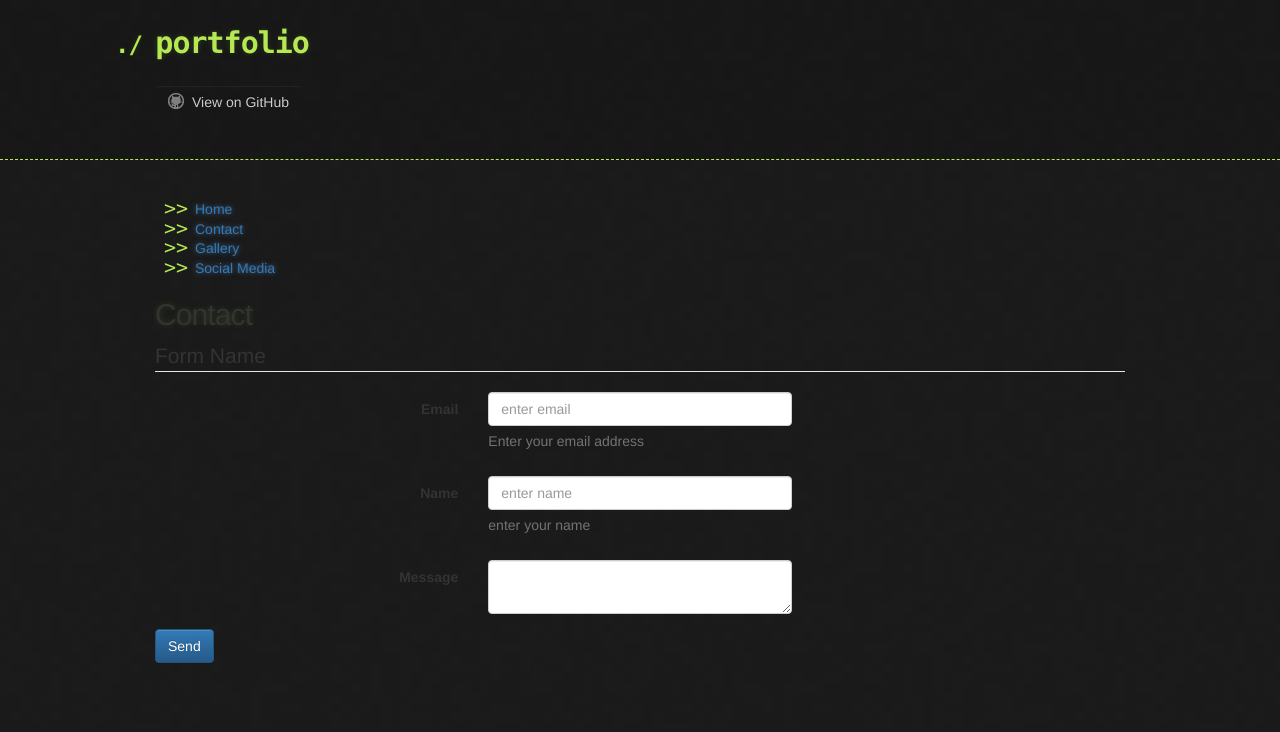
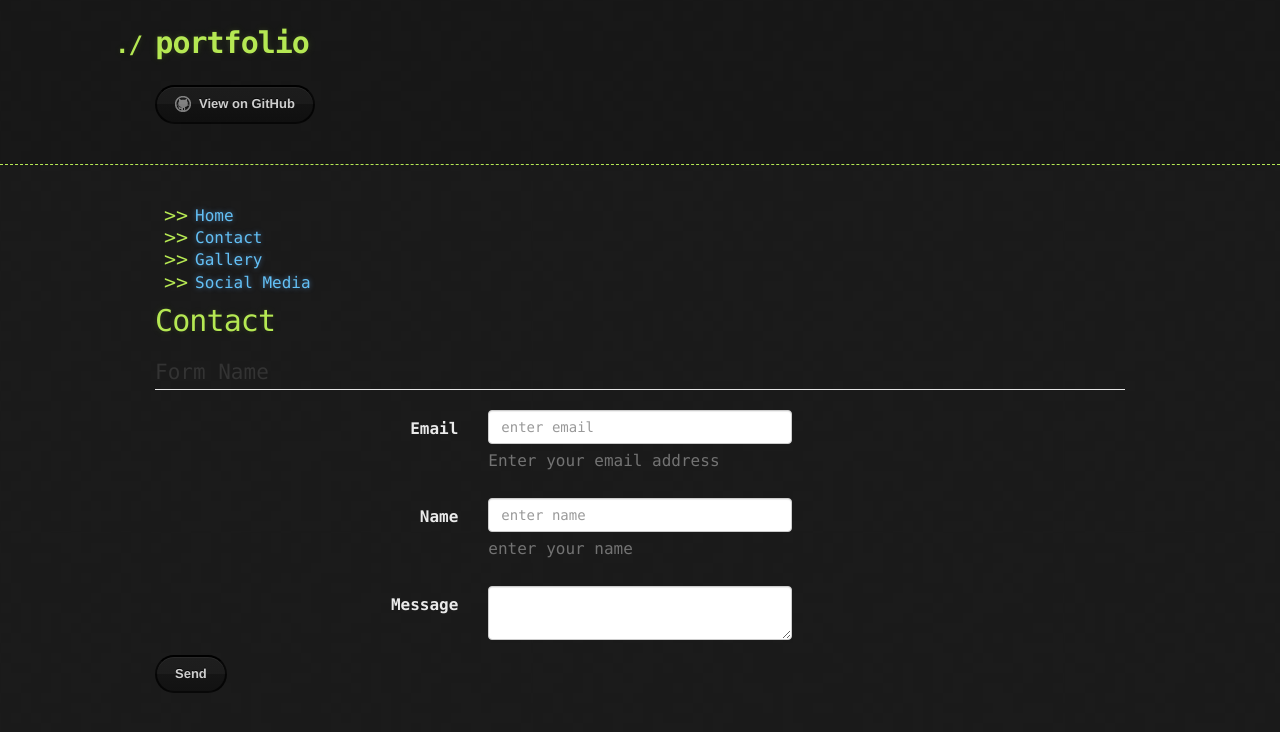
Before and after one commit to Sam2471/portfolio, a Jekyll site: the page built from contact.md, in a window 1280 px wide. Shown: the top 732 px of the page. Built offline with Jekyll 4.4.1, drawn with Linux system fonts in a browser that asks for light colours; the repository's description, which GitHub fills in, is left out.

Commit message:
Update contact.html

```diff
--- a/_layouts/contact.html
+++ b/_layouts/contact.html
@@ -4,13 +4,14 @@
     <meta charset='utf-8'>
     <meta http-equiv="X-UA-Compatible" content="IE=edge">
     <meta name="viewport" content="width=device-width, initial-scale=1">
-    <link rel="stylesheet" href="{{ '/assets/css/style.css?v=' | append: site.github.build_revision | relative_url }}">
 
     <!-- Latest compiled and minified CSS -->
     <link rel="stylesheet" href="https://maxcdn.bootstrapcdn.com/bootstrap/3.3.7/css/bootstrap.min.css" integrity="sha384-BVYiiSIFeK1dGmJRAkycuHAHRg32OmUcww7on3RYdg4Va+PmSTsz/K68vbdEjh4u" crossorigin="anonymous">
 
     <!-- Optional theme -->
     <link rel="stylesheet" href="https://maxcdn.bootstrapcdn.com/bootstrap/3.3.7/css/bootstrap-theme.min.css" integrity="sha384-rHyoN1iRsVXV4nD0JutlnGaslCJuC7uwjduW9SVrLvRYooPp2bWYgmgJQIXwl/Sp" crossorigin="anonymous">
+
+    <link rel="stylesheet" href="{{ '/assets/css/style.css?v=' | append: site.github.build_revision | relative_url }}">
 
     {% seo %}
   </head>
```
